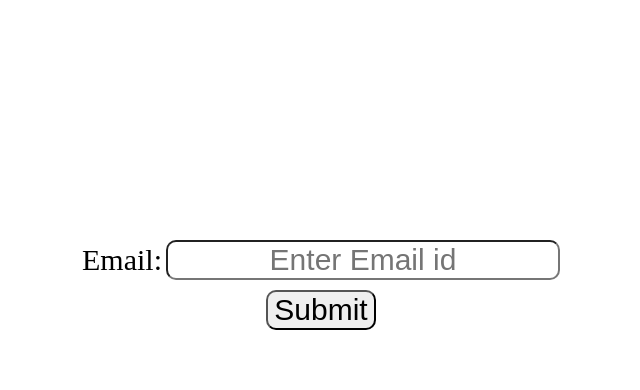
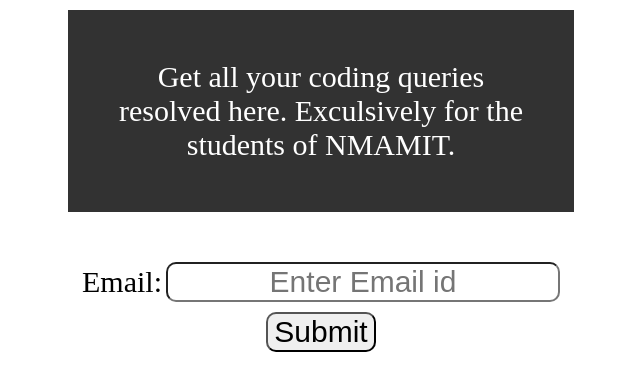
Before and after one commit to vaishnavishetty555/codebuddy, a website: page view/html/home.html in a window 1280 px wide. Shown: the whole page, without its empty margins (319-959 px from the left). Drawn offline with Linux system fonts and the light colour scheme.

```diff
--- a/view/css/styles.css
+++ b/view/css/styles.css
@@ -1,4 +1,7 @@
+/*body{
+	background-image: url('../images/monitor.jpg');
 
+}*/
 .email{
 	font-size: 30px;
 	text-align: center;
@@ -7,15 +10,40 @@
 
 .form{
 	text-align: center;
-	margin-top:19%;
+padding-top: 20px;;
 	margin-bottom:22%;
+	background-color: white;
+	margin-left: 30%;
+	margin-right: 30%;
+	padding-top: 20px;
 }
 
 #scroll{
 	text-align: center;
 	font-size: 20px;
 }
+#submit:hover{
+	background-color: black;
+	border: 6px inset;
+	color: white;
 
+}
 #submit{
 	margin-top: 10px;
+	margin-bottom: 10px;
 }
+
+#infobox{
+	padding:50px;
+	margin-left: 30%;
+	margin-right: 30%;
+	margin-top:10px;
+	border: 1px solid balck;
+	text-align: center;
+	width: auto;
+	height: auto;
+	background-color:black;
+	color: white;
+	opacity: 80%;
+	font-size: 30px;
+}
--- a/view/html/home.html
+++ b/view/html/home.html
@@ -5,6 +5,10 @@
 	<link rel="stylesheet" type="text/css" href="../css/styles.css">
 </head>
 <body>
+<div id="section-2">
+	<p id="infobox">Get all your coding queries resolved here. Exculsively for the students of NMAMIT.</P>
+
+	</div>
 	<div id="section-1">
 	<div class="form">
 		<form action="" method="get">
@@ -14,9 +18,7 @@
 	</form>
 	</div>
 	</div>
-	<div id="section-2">
 
-	</div>
 
 
 </body>
```
Also changed, not shown: view/images/monitor.jpg (added).
